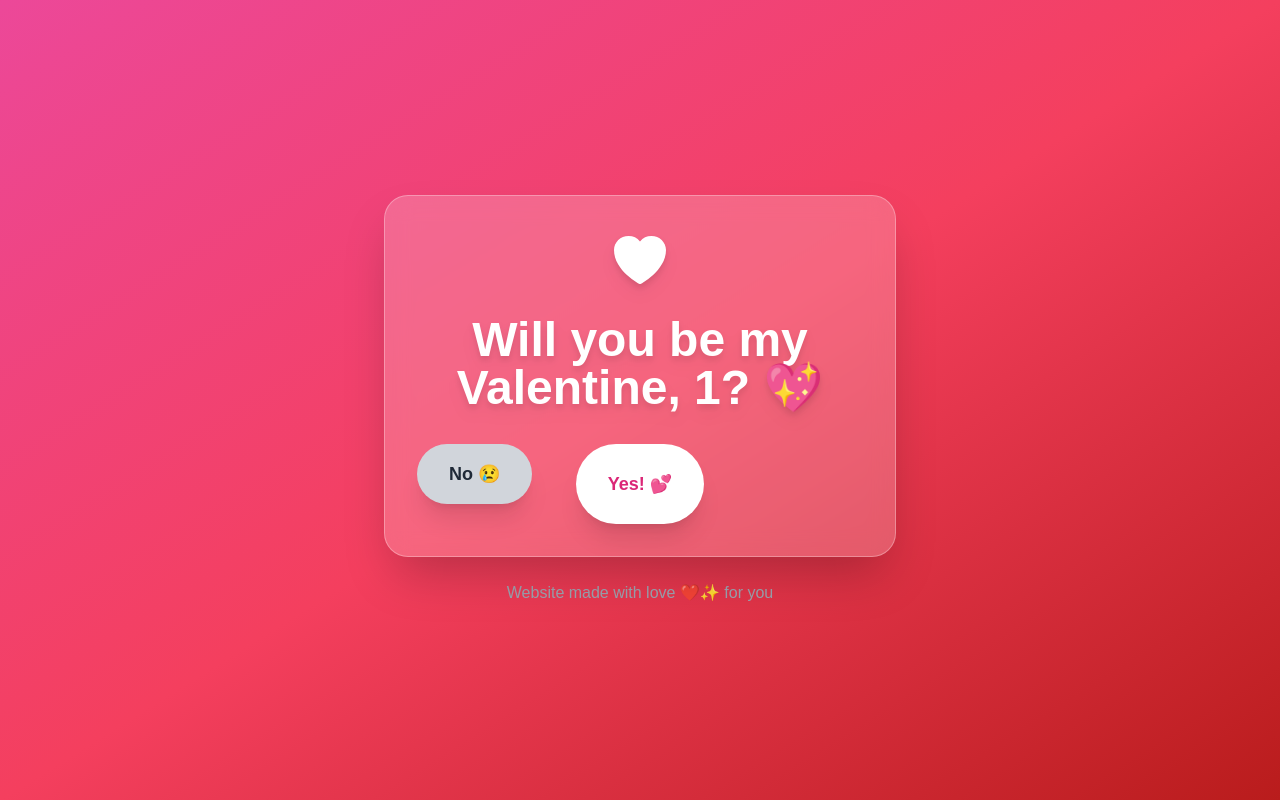
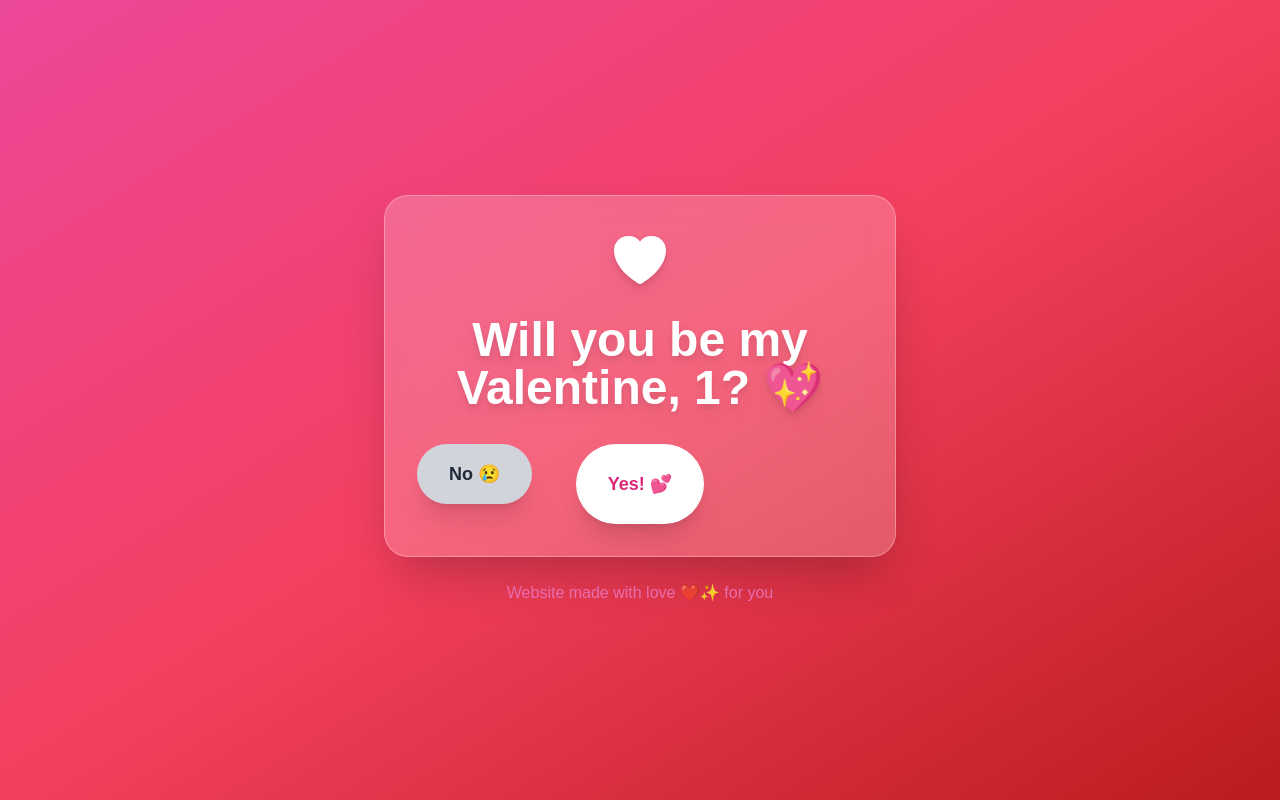
Before and after one commit to saiisback/valentine, a Next.js app in the folder my-app/: page /1 in a window 1280 px wide. Built offline with nearby package versions, Linux system fonts and the light colour scheme.

Commit message:
update 0.9

```diff
--- a/my-app/app/[name]/page.tsx
+++ b/my-app/app/[name]/page.tsx
@@ -86,7 +86,7 @@ export default function ValentinePage() {
           </motion.div>
         )}
       </motion.div>
-      <footer className='text-gray-400 flex gap-4 items-center mt-6'>
+      <footer className='text-pink-400 flex gap-4 items-center mt-6'>
         <span>Website made with love ❤️✨ for you</span>
       </footer>
     </div>
```
